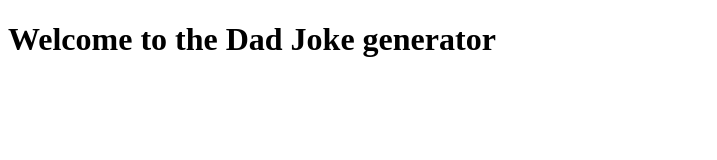
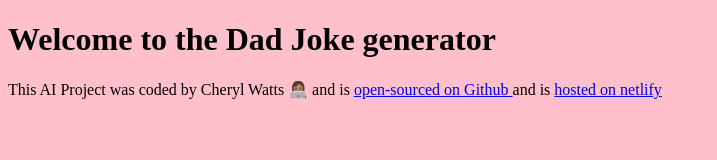
Before and after one commit to chezzer84/poem-generator, a plain HTML site: page index.html in a window 1280 px wide. Shown: the whole page, without its empty margins (0-717 px from the left). Drawn offline with Linux system fonts and the light colour scheme.

Commit message:
Added Footer

```diff
--- a/index.html
+++ b/index.html
@@ -9,6 +9,22 @@
   <body>
     <h1>Welcome to the Dad Joke generator</h1>
 
+    <footer>
+        This AI Project was coded by Cheryl Watts 👩🏽‍💻 and is
+        <a
+        href="https://github.com/chezzer84/poem-generator"
+        target="_blank "
+        >
+
+     open-sourced on Github </a>
+     and is
+    <a
+     href="https://euphonious-stardust-97d9ea.netlify.app/"
+        target="_blank "
+    >
+    hosted on netlify  </a>
+    </footer>
+
     <script src="src/index.js"></script>
   </body>
 </html>
--- a/src/style.css
+++ b/src/style.css
@@ -0,0 +1,3 @@
+body {
+  background-color: pink;
+}
```
